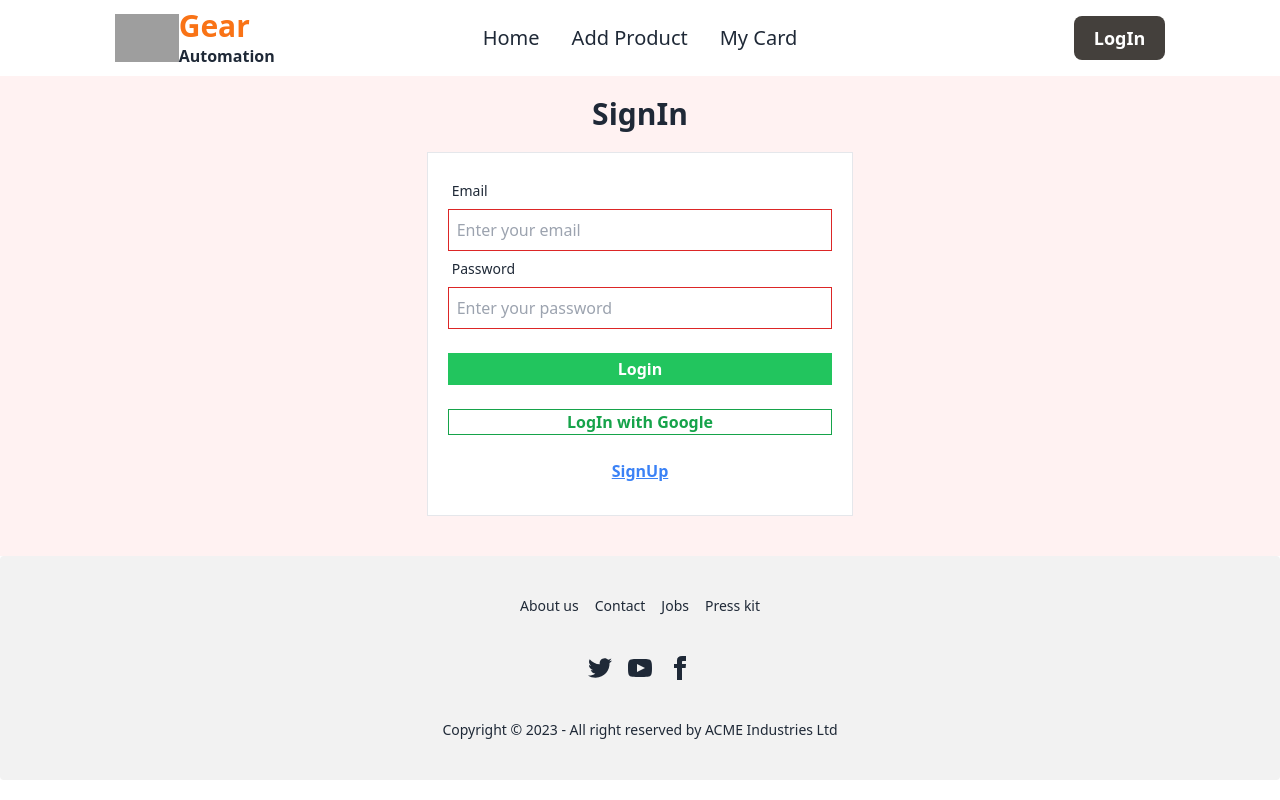
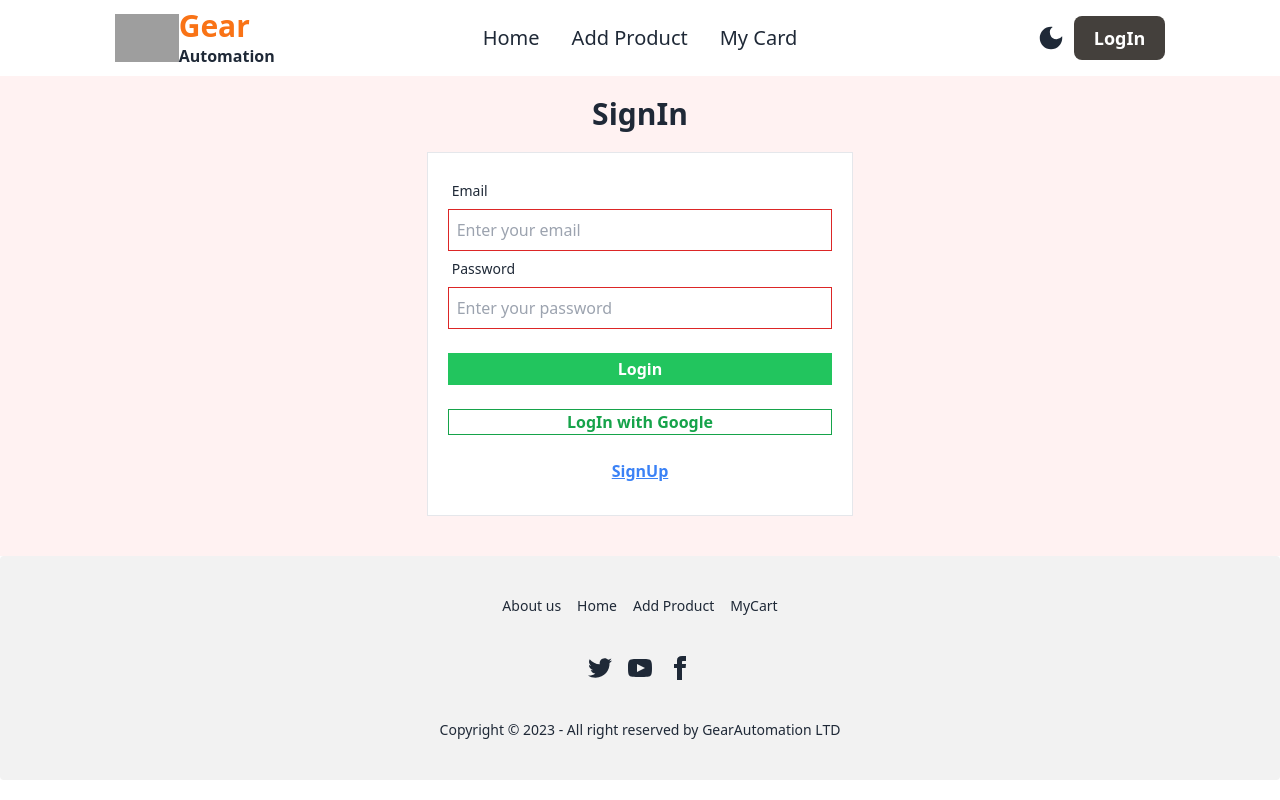
Before and after one commit to sajalbiswas1/brand-shop-clint-a10, a React (Vite) app: page /logIn in a window 1280 px wide. Built offline with nearby package versions, Linux system fonts and the light colour scheme; no server answers; grey boxes are pictures that could not be loaded.

Commit message:
some feture update

```diff
--- a/index.html
+++ b/index.html
@@ -2,7 +2,6 @@
 <html lang="en">
   <head>
     <meta charset="UTF-8" />
-    <!-- <link rel="icon" type="image/svg+xml" href="/vite.svg" /> -->
     <meta name="viewport" content="width=device-width, initial-scale=1.0" />
     <title>GearAutomation</title>
   </head>
--- a/src/AuthProvider/AuthProvider.jsx
+++ b/src/AuthProvider/AuthProvider.jsx
@@ -7,8 +7,16 @@ export const AuthContext = createContext(null)
 
 const AuthProvider = ({ children }) => {
     const [user, setUser] = useState()
-    const [loading, setLoading] = useState(true)
+    const [loading, setLoading] = useState(true);
+
     const googleProvider = new GoogleAuthProvider();
+    const [dark,setDark]=useState(false)
+    console.log(dark)
+
+    const darkMod = ()=>{
+        setDark(localStorage.getItem("theme"))
+    }
+
     // create user
     const userSignIn = (email, password) => {
         setLoading(true)
@@ -54,6 +62,7 @@ const AuthProvider = ({ children }) => {
         googleLogin,
         userSignOut,
         userProfileUpdate,
+        darkMod,
         user,
         loading,
     }
--- /dev/null
+++ b/src/LocalStorage.js
@@ -0,0 +1,11 @@
+const getItems = ()=>{
+    const get = localStorage.getItem("theme");
+    return get;
+
+}
+const setItem = ()=>{
+    const set = localStorage.setItem("theme",false)
+    return set ;
+}
+
+export default {getItems ,setItem};
--- a/src/component/Footer.jsx
+++ b/src/component/Footer.jsx
@@ -1,13 +1,14 @@
+import { Link } from "react-router-dom";
 
 
 const Footer = () => {
     return (
         <footer className="footer footer-center p-10 bg-base-200 text-base-content rounded">
             <nav className="grid grid-flow-col gap-4">
-                <a className="link link-hover">About us</a>
-                <a className="link link-hover">Contact</a>
-                <a className="link link-hover">Jobs</a>
-                <a className="link link-hover">Press kit</a>
+                <Link to={'/about'}><a className="link link-hover">About us</a></Link>
+                <Link to={'/'}><a className="link link-hover">Home</a></Link>
+                <Link to={'/addProduct'}><a className="link link-hover">Add Product</a></Link>
+                <Link to={'/myCard'}><a className="link link-hover">MyCart</a></Link>
             </nav>
             <nav>
                 <div className="grid grid-flow-col gap-4">
@@ -17,7 +18,7 @@ const Footer = () => {
                 </div>
             </nav>
             <aside>
-                <p>Copyright © 2023 - All right reserved by ACME Industries Ltd</p>
+                <p>Copyright © 2023 - All right reserved by GearAutomation LTD</p>
             </aside>
         </footer>
     );
--- a/src/component/Navbar.jsx
+++ b/src/component/Navbar.jsx
@@ -1,11 +1,39 @@
-import { useContext } from "react";
+import { useContext, useEffect, useState } from "react";
 import { Link, NavLink } from "react-router-dom";
 import { AuthContext } from "../AuthProvider/AuthProvider";
+import { BsBrightnessHigh } from 'react-icons/bs';
+import { MdDarkMode } from "react-icons/md";
+
 
 const Navbar = () => {
     const { userSignOut, user } = useContext(AuthContext)
+    const [mode, setMode]=useState("light");
+
+    const handleToggle = () => {
+    const html = document.documentElement
+    if(mode == "light"){
+        html.classList.remove("light")
+        html.classList.add("dark")
+        setMode("dark")
+        localStorage.setItem("mode","dark")
+    }
+    else{
+        html.classList.remove("dark")
+        html.classList.add("light")
+        setMode("light")
+        localStorage.setItem("mode","light")
+    }
+    }
+    useEffect(()=>{
+        const currentValue = localStorage.getItem("mode") || "light";
+        setMode(currentValue)
+        const html = document.documentElement
+        html.classList.add(currentValue)
+    },[])
+
     return (
-        <div className="navbar bg-base-100 lg:w-10/12 md:w-10/12 m-auto">
+        <div className="dark:bg-black">
+            <div className="navbar bg-base-100 dark:bg-black lg:w-10/12 md:w-10/12 m-auto ">
             <div className="navbar-start">
                 <div className="dropdown">
                     <label tabIndex={0} className="btn btn-ghost lg:hidden">
@@ -72,8 +100,14 @@ const Navbar = () => {
                 </ul>
             </div>
             <div className="navbar-end">
+                <div onClick={handleToggle} className="text-3xl pr-2 flex">
                     {
-                    user?<>
+                       mode == "light"? <MdDarkMode></MdDarkMode> : <BsBrightnessHigh className="text-white"></BsBrightnessHigh>
+                    }
+                </div>
+
+                {
+                    user ? <>
                         <div className='flex items-center gap-3 pr-4'>
                             <p className='text-xs'>{user.displayName}</p>
                             <div className="dropdown dropdown-end">
@@ -86,8 +120,9 @@ const Navbar = () => {
                         </div>
                         <Link ><button onClick={userSignOut} className="text-white bg-stone-700 rounded-lg px-5 md:block hidden py-2 text-lg font-bold">LogOut</button> </Link>
                     </>
-                    :<Link to={'/logIn'} className="text-white bg-stone-700 rounded-lg px-5  py-2 text-lg font-bold">LogIn</Link>
+                        : <Link to={'/logIn'} className="text-white bg-stone-700 rounded-lg px-5  py-2 text-lg font-bold">LogIn</Link>
                 }
+            </div>
         </div>
         </div>
     );
--- a/tailwind.config.js
+++ b/tailwind.config.js
@@ -1,6 +1,8 @@
 /** @type {import('tailwindcss').Config} */
 export default {
+  darkMode: 'class',
   content: [
+
     "./index.html",
     "./src/**/*.{js,ts,jsx,tsx}",
   ],
```
Lines whose indentation alone changed are shown as unchanged.
